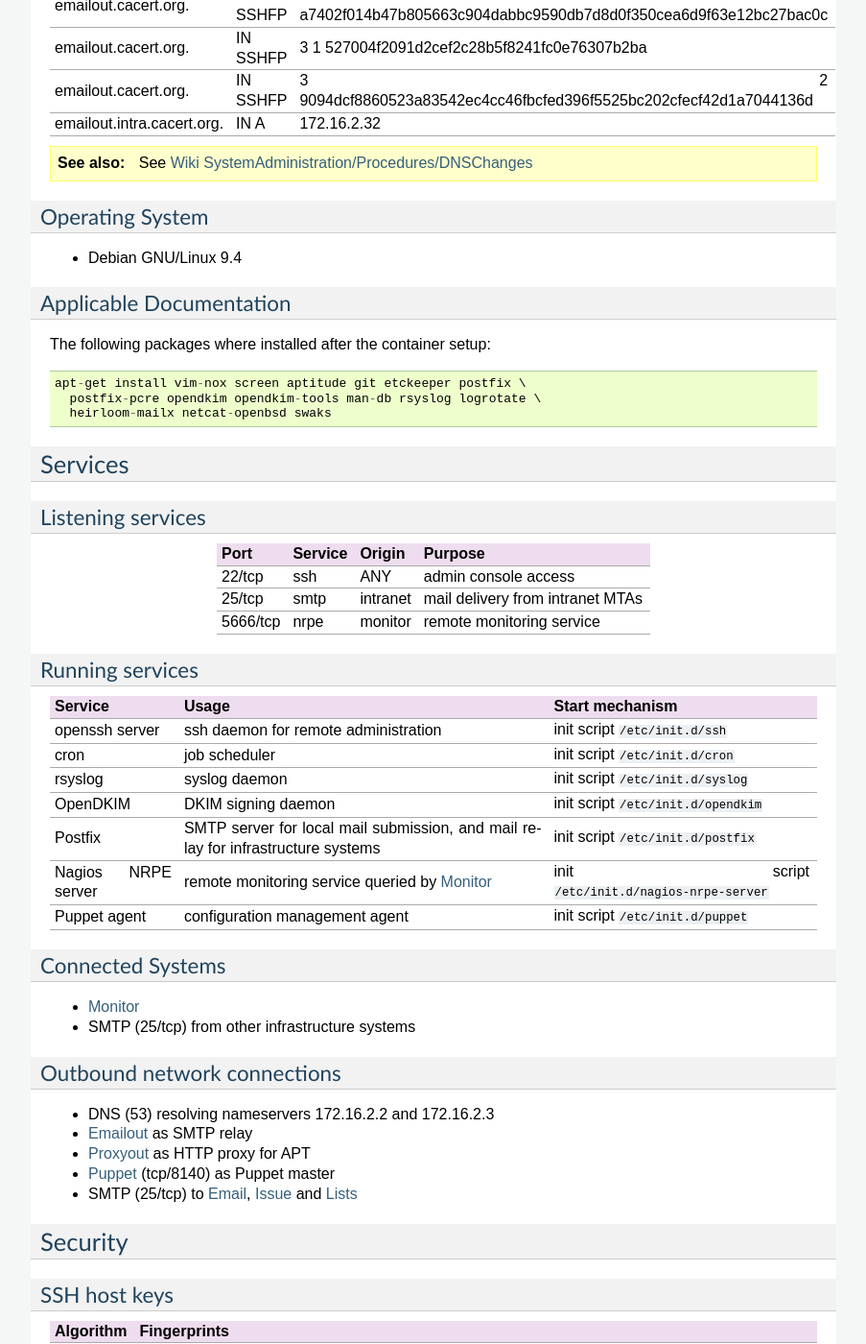
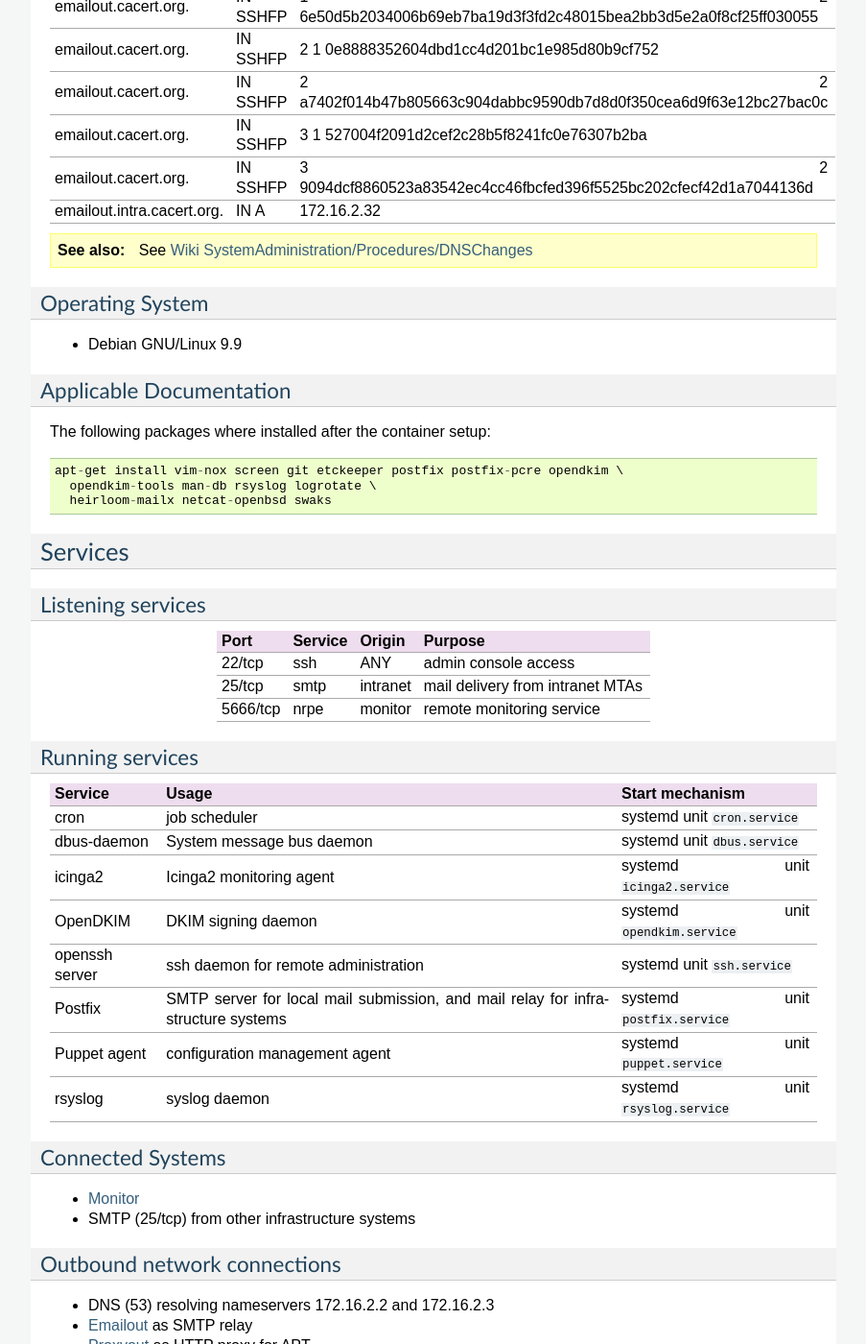
Before and after one commit to CAcertOrg/cacert-infradocs, a Sphinx documentation site: the page built from docs/systems/emailout.rst, in a window 1280 px wide and 1400 px high, scrolled down 1142 px. Shown: the whole window at 96% size, without its empty margins (198-1101 px from the left). Built offline with Sphinx 7.4.7, drawn with Linux system fonts in a browser that asks for light colours; pages that are not in the unit, such as notebooks, are missing from menus; cross-references to code outside the pages are shown as plain code; some of the changed text lies outside the part shown.

Commit message:
Update documentation for emailout
- add monitoring link
- update Debian version
- document switch to Icinga2
- document systemd start mechanism for services
- add todo for Debian 10 update

```diff
--- a/docs/systems/emailout.rst
+++ b/docs/systems/emailout.rst
@@ -78,17 +86,17 @@ Operating System
 
 .. index::
    single: Debian GNU/Linux; Stretch
-   single: Debian GNU/Linux; 9.4
+   single: Debian GNU/Linux; 9.9
 
-* Debian GNU/Linux 9.4
+* Debian GNU/Linux 9.9
 
 Applicable Documentation
 ------------------------
 
 The following packages where installed after the container setup::
 
-   apt-get install vim-nox screen aptitude git etckeeper postfix \
-     postfix-pcre opendkim opendkim-tools man-db rsyslog logrotate \
+   apt-get install vim-nox screen git etckeeper postfix postfix-pcre opendkim \
+     opendkim-tools man-db rsyslog logrotate \
      heirloom-mailx netcat-openbsd swaks
 
 Services
@@ -111,43 +119,40 @@ Running services
 ----------------
 
 .. index::
-   single: OpenDKIM
-   single: Postfix
    single: cron
-   single: nrpe
+   single: dbus
+   single: icinga2
+   single: opendkim
    single: openssh
+   single: postfix
    single: puppet agent
    single: rsyslog
 
-+--------------------+--------------------+----------------------------------------+
-| Service            | Usage              | Start mechanism                        |
-+====================+====================+========================================+
-| openssh server     | ssh daemon for     | init script :file:`/etc/init.d/ssh`    |
-|                    | remote             |                                        |
-|                    | administration     |                                        |
-+--------------------+--------------------+----------------------------------------+
-| cron               | job scheduler      | init script :file:`/etc/init.d/cron`   |
-+--------------------+--------------------+----------------------------------------+
-| rsyslog            | syslog daemon      | init script                            |
-|                    |                    | :file:`/etc/init.d/syslog`             |
-+--------------------+--------------------+----------------------------------------+
-| OpenDKIM           | DKIM signing       | init script                            |
-|                    | daemon             | :file:`/etc/init.d/opendkim`           |
-+--------------------+--------------------+----------------------------------------+
-| Postfix            | SMTP server for    | init script                            |
-|                    | local mail         | :file:`/etc/init.d/postfix`            |
-|                    | submission, and    |                                        |
-|                    | mail relay for     |                                        |
-|                    | infrastructure     |                                        |
-|                    | systems            |                                        |
-+--------------------+--------------------+----------------------------------------+
-| Nagios NRPE server | remote monitoring  | init script                            |
-|                    | service queried by | :file:`/etc/init.d/nagios-nrpe-server` |
-|                    | :doc:`monitor`     |                                        |
-+--------------------+--------------------+----------------------------------------+
-| Puppet agent       | configuration      | init script :file:`/etc/init.d/puppet` |
-|                    | management agent   |                                        |
-+--------------------+--------------------+----------------------------------------+
++----------------+--------------------------+-----------------------------------+
+| Service        | Usage                    | Start mechanism                   |
++================+==========================+===================================+
+| cron           | job scheduler            | systemd unit ``cron.service``     |
++----------------+--------------------------+-----------------------------------+
+| dbus-daemon    | System message bus       | systemd unit ``dbus.service``     |
+|                | daemon                   |                                   |
++----------------+--------------------------+-----------------------------------+
+| icinga2        | Icinga2 monitoring agent | systemd unit ``icinga2.service``  |
++----------------+--------------------------+-----------------------------------+
+| OpenDKIM       | DKIM signing daemon      | systemd unit ``opendkim.service`` |
++----------------+--------------------------+-----------------------------------+
+| openssh server | ssh daemon for remote    | systemd unit ``ssh.service``      |
+|                | administration           |                                   |
++----------------+--------------------------+-----------------------------------+
+| Postfix        | SMTP server for          | systemd unit ``postfix.service``  |
+|                | local mail submission,   |                                   |
+|                | and mail relay for       |                                   |
+|                | infrastructure systems   |                                   |
++----------------+--------------------------+-----------------------------------+
+| Puppet agent   | configuration            | systemd unit ``puppet.service``   |
+|                | management agent         |                                   |
++----------------+--------------------------+-----------------------------------+
+| rsyslog        | syslog daemon            | systemd unit ``rsyslog.service``  |
++----------------+--------------------------+-----------------------------------+
 
 Connected Systems
 -----------------
```
Also changed, not shown: other parts of docs/systems/emailout.rst (+12 -2 lines).
